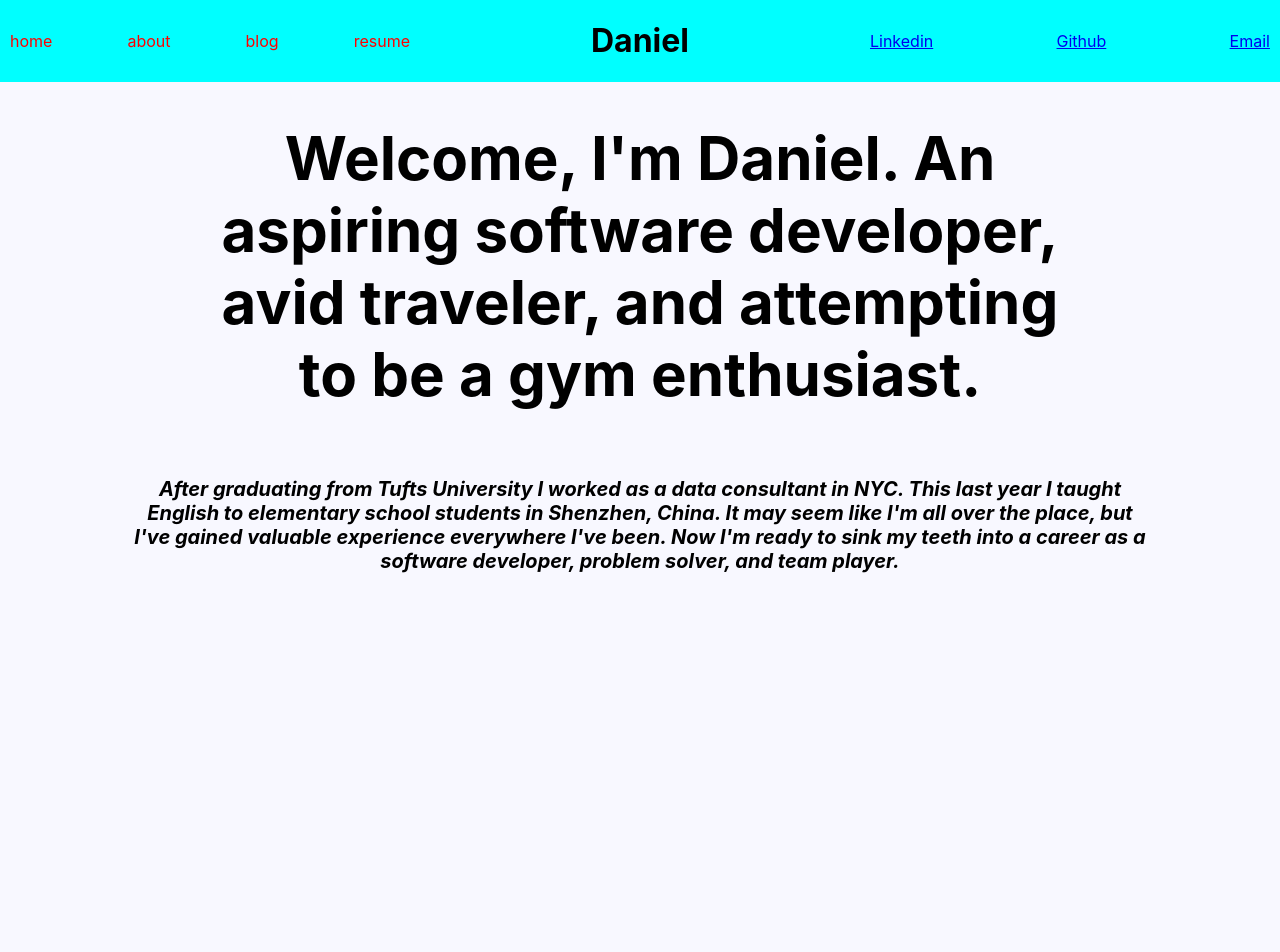
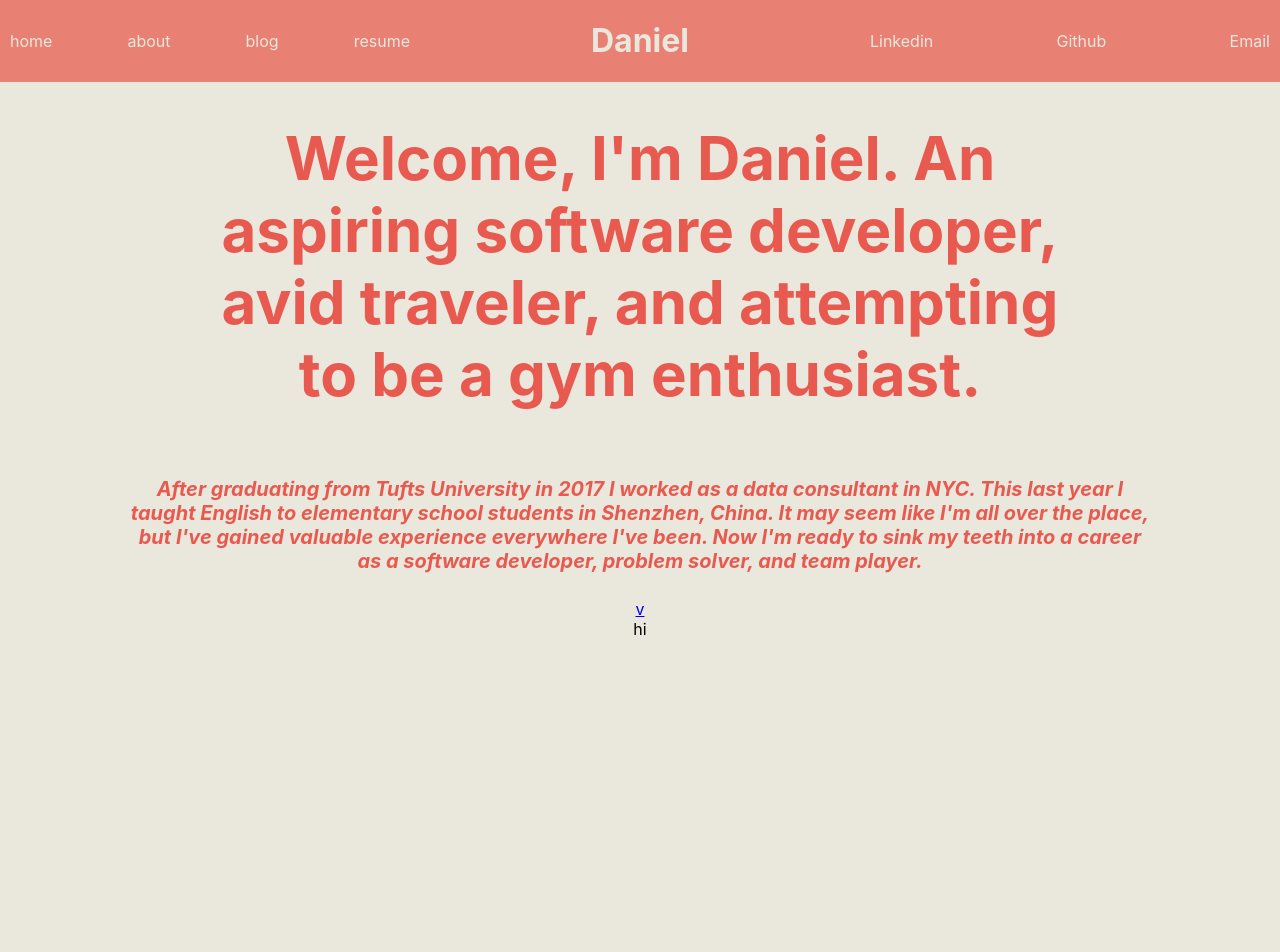
Before and after one commit to dbaigel1/personalWebsite, a React (Create React App) app in the folder personalwebsite/: page / in a window 1280 px wide. Shown: the top 952 px of the page. Before the commit the page ends 800 px from the top, so only its background shows below. Built offline with nearby package versions, Linux system fonts and the light colour scheme.

Commit message:
added theme coloring and scroll

```diff
--- a/personalwebsite/src/App.css
+++ b/personalwebsite/src/App.css
@@ -1,11 +1,20 @@
 body {
-  background-color: ghostwhite;
+  background-color: #EAE7DC;
 }
+
+html {
+  scroll-behavior: smooth;
+}
+
 .header {
-  background-color: aqua;
+  background-color: #E98074;
   display: flex;
   justify-content: space-between;
   align-items: center;
+}
+
+.title {
+  color: #EAE7DC;
 }
 
 .headerelems {
@@ -13,26 +22,27 @@ body {
   justify-content: space-between;
   width: 400px;
   padding-left: 10px;
+
 }
 
-
+.link {
+  color: #EAE7DC;
+}
 
 /* unvisited link */
 .link:link {
-  color: red;
   text-decoration: none;
 }
 
 
 /* mouse over link */
 .link:hover {
-  color: hotpink;
+  color: #8E8D8A;
   text-decoration: underline;
 }
 
 /* selected link */
 .link:active {
-  color: blue;
   text-decoration: underline;
 }
 
@@ -41,18 +51,21 @@ body {
   justify-content: space-between;
   width: 400px;
   padding-right: 10px;
+
 }
 
 .homeContainer {
   display: flex;
   flex-direction: column;
   align-items: center;
+  justify-content: space-around;
 }
 .mainText {
   display: flex;
   text-align: center;
   font-size: 60px;
   width: 70%;
+  color: #E85A4F;
 }
 
 .altText {
@@ -61,4 +74,9 @@ body {
   font-size: 20px;
   width: 80%;
   font-style: italic;
+  color: #E85A4F;
 }
+
+#projects {
+  height: 500px;
+}
--- a/personalwebsite/src/Home.js
+++ b/personalwebsite/src/Home.js
@@ -1,4 +1,6 @@
 import React from "react"
+import Scroll from "./components/Scroll"
+import Project from "./components/Project"
 
 function Home(){
     return (
@@ -8,12 +10,17 @@ function Home(){
                 avid traveler, and attempting to be a gym enthusiast.
             </h1>
             <h4 className="altText">
-                After graduating from Tufts University I worked as a data consultant
+                After graduating from Tufts University in 2017 I worked as a data consultant
                 in NYC. This last year I taught English to elementary school students in
                 Shenzhen, China. It may seem like I'm all over the place, but I've gained
                 valuable experience everywhere I've been. Now I'm ready to sink my teeth
                 into a career as a software developer, problem solver, and team player.
             </h4>
+            <Scroll />
+
+
+            <Project />
+            <Project />
         </div>
     )
 }
--- a/personalwebsite/src/components/Header.js
+++ b/personalwebsite/src/components/Header.js
@@ -19,8 +19,9 @@ function Header() {
     return (
         <Router>
             <div className="header">
+                <div className="headerelems">
 
-                <div className="headerelems">
+
                     <Link to="/" className="link">home</Link>
 
                     <Link to="/about" className="link">about</Link>
@@ -29,26 +30,30 @@ function Header() {
 
                     <Link to="/resume" className="link">resume</Link>
 
+
                 </div>
 
 
-                <h1>Daniel</h1>
+                <h1 className="title">Daniel</h1>
 
                 <div className="headerlinks">
                     <HeaderLink
                         //source="linkedin.png"
                         link="https://www.linkedin.com/in/daniel-baigel-98723588/"
                         text="Linkedin"
+
                     />
                     <HeaderLink
                         //source="linkedin.png"
                         link="https://github.com/dbaigel1"
                         text="Github"
+
                     />
                     <HeaderLink
                         //source="linkedin.png"
                         link="mailto: dbaigel1@gmail.com"
                         text="Email"
+
                     />
                 </div>
             </div>
--- a/personalwebsite/src/components/HeaderLink.js
+++ b/personalwebsite/src/components/HeaderLink.js
@@ -3,7 +3,7 @@ import React from "react"
 function HeaderLink(props){
     return (
         <div>
-            <a href={props.link}> {props.text} </a>
+            <a href={props.link} className="link"> {props.text} </a>
         </div>
     )
 }
--- /dev/null
+++ b/personalwebsite/src/components/Project.js
@@ -0,0 +1,11 @@
+import React from "react"
+
+function Project() {
+    return (
+        <div id="projects">
+            hi
+        </div>
+    )
+}
+
+export default Project
--- /dev/null
+++ b/personalwebsite/src/components/Scroll.js
@@ -0,0 +1,11 @@
+import React from "react"
+
+function Scroll() {
+    return (
+        <div>
+            <a href="#projects">v</a>
+        </div>
+    )
+}
+
+export default Scroll
```
